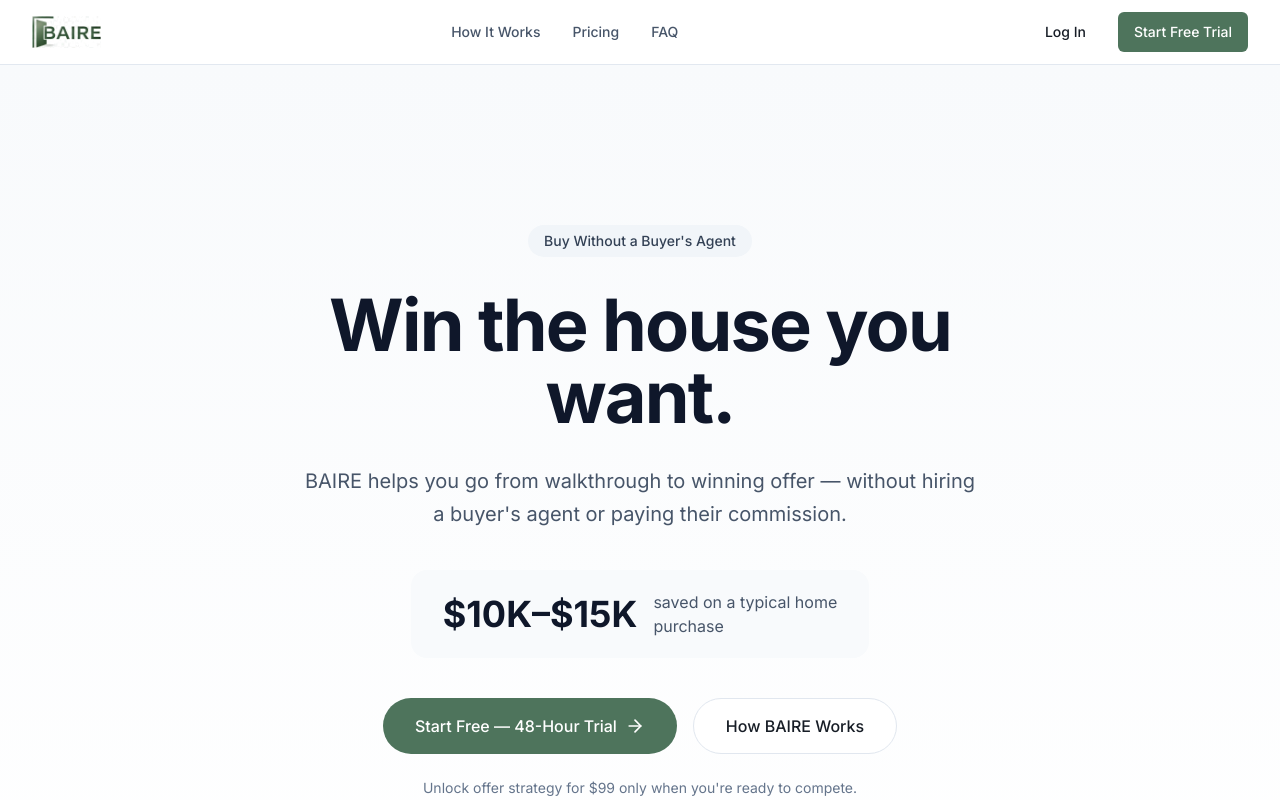
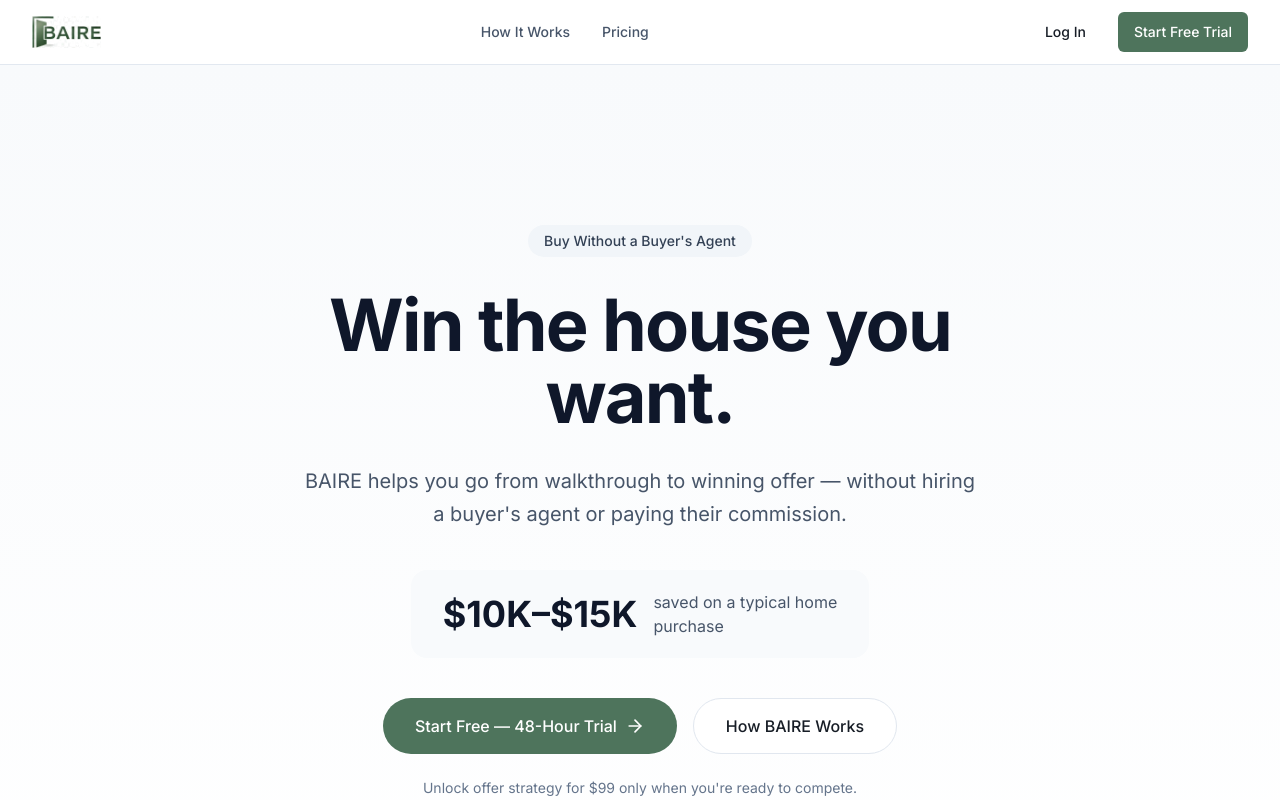
Before and after one commit to geoffbailey114/baireapp, a Next.js app: page / in a window 1280 px wide. Shown: the top 800 px of the page. Built offline with nearby package versions, Linux system fonts and the light colour scheme.

Commit message:
Update navigation.tsx

```diff
--- a/components/navigation.tsx
+++ b/components/navigation.tsx
@@ -11,7 +11,6 @@ import { cn } from '@/lib/utils'
 const navLinks = [
   { href: '/how-baire-works', label: 'How It Works' },
   { href: '/pricing', label: 'Pricing' },
-  { href: '/faq', label: 'FAQ' },
 ]
 
 export function Navigation() {
```
